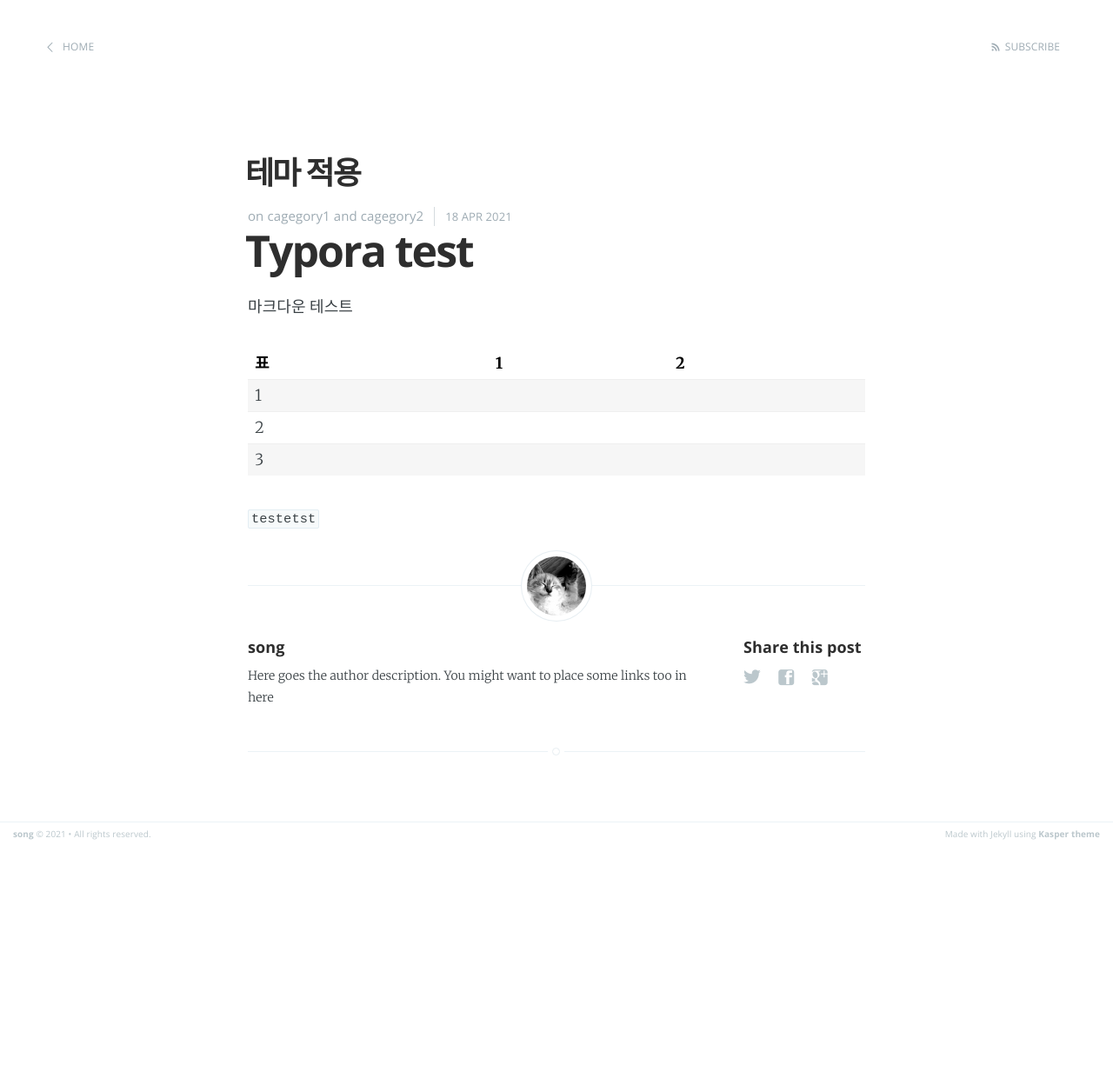
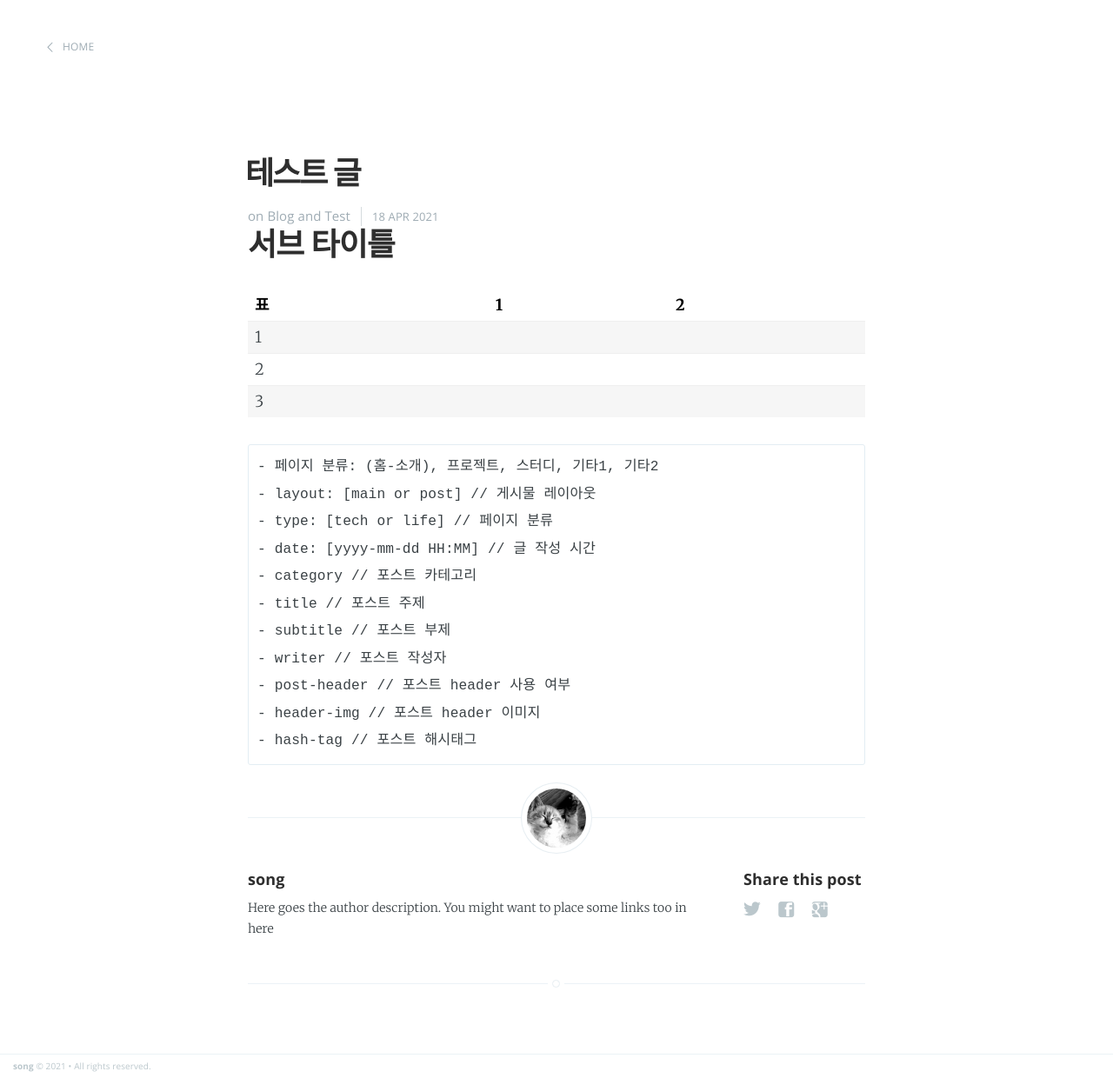
Before and after one commit to s1ngs0ng/s1ngs0ng.github.io, a Jekyll site: the page built from _posts/2021-04-18-first.md, in a window 1280 px wide. Shown: the whole page at 87% size. Built offline with Jekyll 4.4.1, drawn with Linux system fonts in a browser that asks for light colours; before the commit the page ends 974 px from its top, so only the background shows below that.

Commit message:
페이지 정리

````diff
--- a/_layouts/default.html
+++ b/_layouts/default.html
@@ -25,9 +25,6 @@
         <a href="{{ site.baseurl }}">{{ site.name }}</a> &copy;
               {{"now" | date: "%Y"}} &bull; All rights reserved.
       </section>
-      <section class="poweredby">Made with Jekyll using
-        <a href="http://github.com/rosario/kasper">Kasper theme</a>
-      </section>
     </footer>
 
     <script type="text/javascript" src="{{'/assets/js/jquery-1.11.1.min.js' | relative_url}}"></script>
--- a/_layouts/page.html
+++ b/_layouts/page.html
@@ -12,7 +12,6 @@ post_class: post-template page-template
     style="background-image: url({{ page.cover }}) {%else%}no-cover{% endif %}">
     <nav class="main-nav {% if page.cover %} overlay {% endif %} clearfix">
         <a class="back-button icon-arrow-left" href="{{'/' | relative_url }}">Home</a>
-        <a class="subscribe-button icon-feed" href="{{'feed.xml' | relative_url }}">Subscribe</a>
     </nav>
 </header>
 
--- a/_layouts/post.html
+++ b/_layouts/post.html
@@ -8,7 +8,6 @@ post_class: post-template
 <header class="main-header post-head {% if page.cover %}" style="background-image: url({{ page.cover }}) {%else%}no-cover{% endif %}">
     <nav class="main-nav {% if page.cover %} overlay {% endif %} clearfix">
         <a class="back-button icon-arrow-left" href="{{'/' | relative_url }}">Home</a>
-        <a class="subscribe-button icon-feed" href="{{'feed.xml' | relative_url }}">Subscribe</a>
     </nav>
 </header>
 
--- a/_posts/2021-04-18-first.md
+++ b/_posts/2021-04-18-first.md
@@ -1,13 +1,11 @@
 ---
 layout: post
-title:  "테마 적용"
+title:  "테스트 글"
 date:   2021-04-18 20:29
-categories: cagegory1 cagegory2
+categories: Blog Test
 ---
 
-# Typora test
-
-마크다운 테스트
+## 서브 타이틀
 
 | 표   | 1    | 2    |
 | ---- | ---- | ---- |
@@ -15,4 +13,16 @@ categories: cagegory1 cagegory2
 | 2    |      |      |
 | 3    |      |      |
 
-`testetst`
+```markdown
+- 페이지 분류: (홈-소개), 프로젝트, 스터디, 기타1, 기타2
+- layout: [main or post] // 게시물 레이아웃
+- type: [tech or life] // 페이지 분류
+- date: [yyyy-mm-dd HH:MM] // 글 작성 시간
+- category // 포스트 카테고리
+- title // 포스트 주제
+- subtitle // 포스트 부제
+- writer // 포스트 작성자
+- post-header // 포스트 header 사용 여부
+- header-img // 포스트 header 이미지
+- hash-tag // 포스트 해시태그
+```
````
Also changed, not shown: 3 other files.
